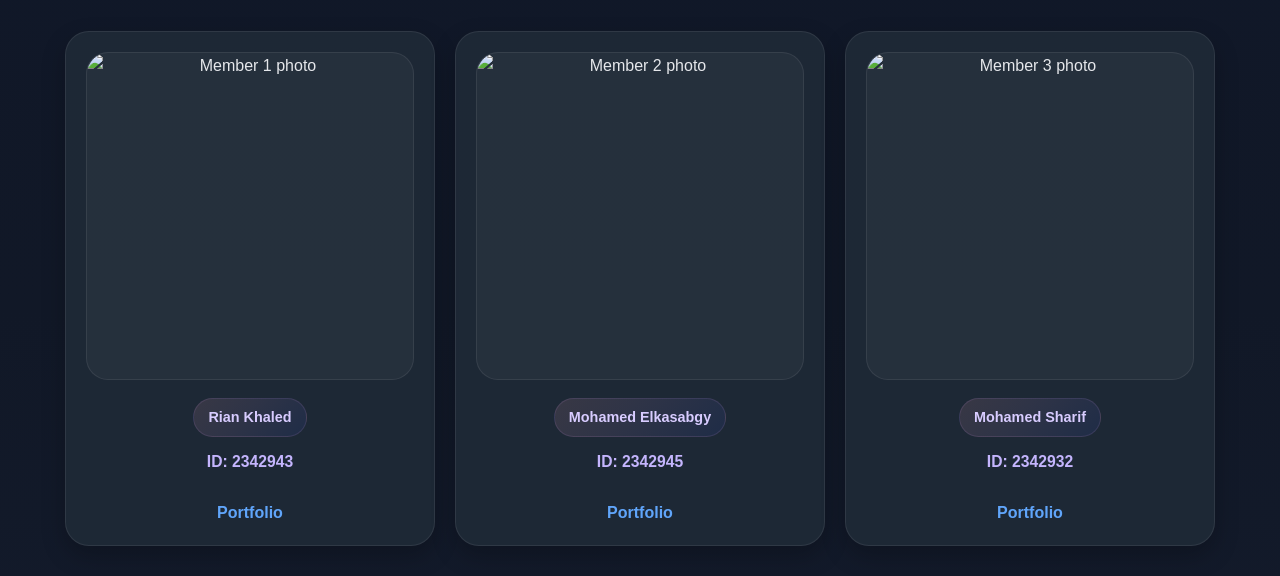
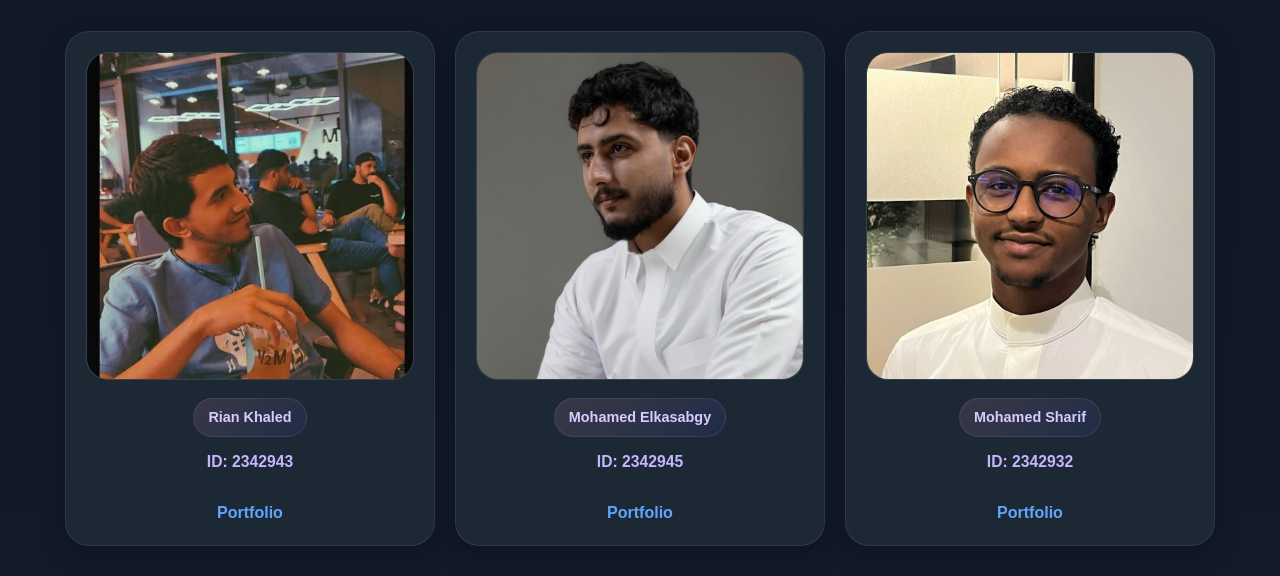
Before and after one commit to MohamedKasabgy/TeamUp-UJ, a plain HTML site: page about-us.html in a window 1280 px wide. Shown: the part 677-1253 px from the top of the page. Drawn offline with Linux system fonts and the light colour scheme.

Commit message:
feat: update team member profiles with new portraits  in about-us section

```diff
--- a/about-us.html
+++ b/about-us.html
@@ -63,7 +63,7 @@
         <div class="team-cards">
           <article class="member-card">
             <div class="member-image-box">
-              <img src="media/member-1.jpg" alt="Member 1 photo" class="member-image" />
+              <img src="media/rian.jpg" alt="Rian Khaled photo" class="member-image" />
             </div>
             <div class="member-content">
               <span class="gradient-badge member-role-badge">Rian Khaled</span>
@@ -74,7 +74,7 @@
 
           <article class="member-card">
             <div class="member-image-box">
-              <img src="media/member-2.jpg" alt="Member 2 photo" class="member-image" />
+              <img src="media/mohammed.jpg" alt="Mohamed Elkasabgy photo" class="member-image" />
             </div>
             <div class="member-content">
               <span class="gradient-badge member-role-badge">Mohamed Elkasabgy</span>
@@ -85,7 +85,7 @@
 
           <article class="member-card">
             <div class="member-image-box">
-              <img src="media/member-3.jpg" alt="Member 3 photo" class="member-image" />
+              <img src="media/mammdouh.jpg" alt="Mohamed Sharif photo" class="member-image" />
             </div>
             <div class="member-content">
               <span class="gradient-badge member-role-badge">Mohamed Sharif</span>
```
Also changed, not shown: media/mammdouh.jpg (added), media/mohammed.jpg (added), media/rian.jpg (added).
